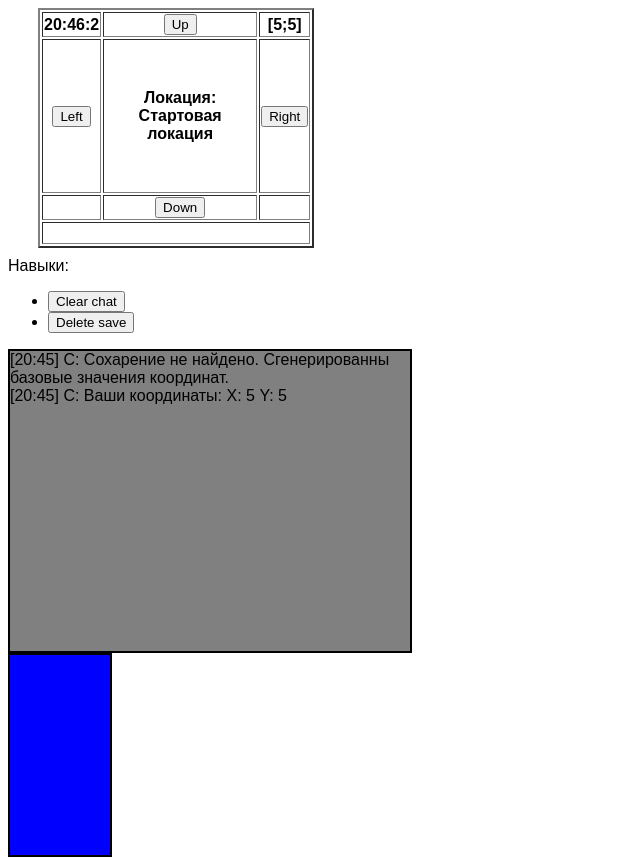
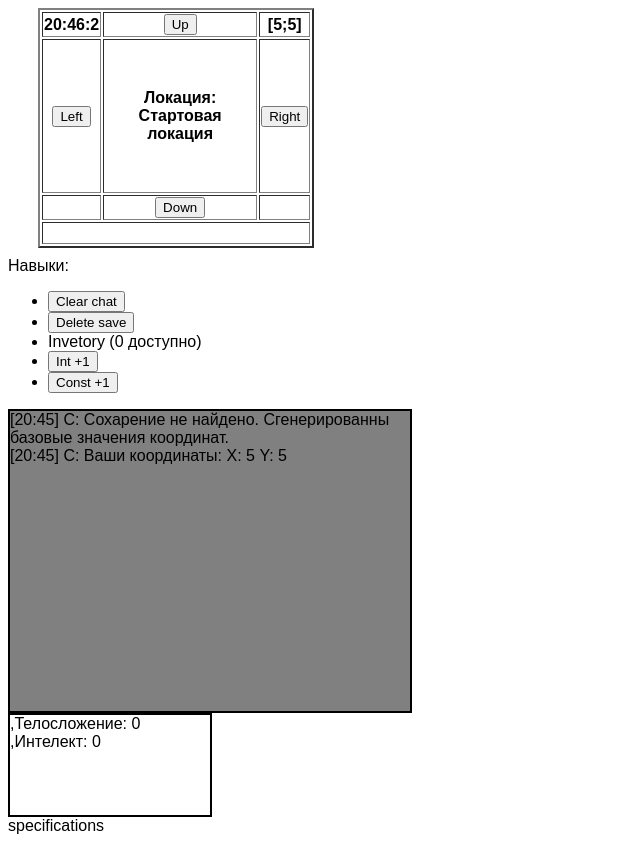
Before and after one commit to 404-html/f-honcharenko.github.io, a plain HTML site: page index.html in a window 1280 px wide. Shown: the whole page, without its empty margins (0-640 px from the left). After the commit the page ends 843 px from the top, so only its background shows below. Drawn offline with Linux system fonts and the light colour scheme.

Commit message:
Хар-ки
Переделал характеристики.
Создал возможность их измениния и заисимость с побочніми праметрами.
Инвентарь.

```diff
--- a/functions.js
+++ b/functions.js
@@ -15,12 +15,30 @@ function matrixArray(rows,columns){
 //Интерфейс
 function update(){
 	var tim = new Date();
-	// document.getElementById('points-keys-writer').innerHTML = '['+player.coordinates.loc_x+';'+player.coordinates.loc_y+']';//Location cord.
+		document.getElementById('points-keys-writer').innerHTML = point_write_html();
 	document.getElementById('write-place-cord').innerHTML = '['+player.coordinates.loc_x+';'+player.coordinates.loc_y+']';//Location cord.
 	document.getElementById('write-place-loc').innerHTML = locs[player.coordinates.loc_x][player.coordinates.loc_y];//Location name
 	document.getElementById('write-place-time').innerHTML = tim.getHours()+':'+tim.getMinutes()+':'+tim.getSeconds();//time
+	document.getElementById('inv-writer').innerHTML = 'Invetory ('+player.inventory.capacity+' доступно)';//time
+
 };
-//хар-ки
+//har-ki in html
+function point_write_html(){
+	var arr = point_writer();
+	var arr2 = new Array();
+	// console.log(arr);
+	document.getElementById('points-keys-writer-dis').innerHTM = "1";
+	for (var i = 1; i <= arr.length-1; i++) {
+		// console.log(i);
+		arr2[i] = document.getElementById('points-keys-writer-dis').innerHTML + arr[i]+"<br/>";
+		// console.log(arr2);
+
+	}
+
+	return arr2;
+}
+
+//хар-ки in array
 function point_writer(){
 	var points = new Array();
 	for (var key in player.spec) {
@@ -47,13 +65,16 @@ function point_num(id){
 //point_levelup
 function point_up(id, number){
 	player.spec[id].value = player.spec[id].value+number;
-	return player.spec[id].value;
+	return player.spec[id].name_ru+": "+player.spec[id].value;
 }
 //Сохранение
 function savetoLS(){
 	localStorage['player'] = JSON.stringify(player);
 };
-
+//
+function update_sub_point(){
+	player.inventory.capacity = player.spec.const.value*2;
+}
 
 //chat
 function notific2(msg){
@@ -75,6 +96,8 @@ function chat_clear(){
 };
 //Save-deleter
 function save_del(msg){
+	update_value = false;
 	localStorage.clear();
 	document.location.reload();
+	update_value = true;
 };
--- a/global.css
+++ b/global.css
@@ -30,10 +30,13 @@ table{
 	word-wrap: break-word;
 }
 #points-keys-writer{
-	width: 100px;
-	height: 200px;
+	width: 200px;
+	height: 100px;
 	border: 2px double black ;
-	background-color: blue;
+	/*background-color: blue;*/
 	overflow-y: auto;
 	word-wrap: break-word;
 }
+#points-keys-writer-dis{
+	display: none;
+}
--- a/index.html
+++ b/index.html
@@ -35,13 +35,18 @@
 	<ul>
 		<li><input type="button" class="chat_cleat" value="Clear chat" onclick="chat_clear()">
 		<li><input type="button" class="save_del" value="Delete save" onclick="save_del()">
+		<li><div id="inv-writer"></div>
+		<li><input type="button" class="int1" value="Int +1" onclick="point_up('int',1)">
+		<li><input type="button" class="int1" value="Const +1" onclick="point_up('const',1)">
+
 	</ul>
 </div>
 	</div>
 	<div id="notific"></div>
 
  		<div id="points-keys-writer"></div>
-
+ 		<div id="points-keys-writer-dis"></div>
+specifications
 <!-- *Откройте консоль для более подробной информации -->
 </body>
 	<script type="text/javascript" src="functions.js"></script>
--- a/main.js
+++ b/main.js
@@ -23,7 +23,7 @@ try {
 		inventory:{
 				name_ru: "Инвентарь",
 				name_en: "Inventory",
-				// capacity:  player.spec.const.value*2
+				capacity:  0
 			},
     coordinates:{
         loc_x: 5,
@@ -31,6 +31,7 @@ try {
     		loc_z: 0
     }
 };
+
 	console.log("	С: Сохарение не найдено. Сгенерированны базовые значения координат.");
 	notific2("	С: Сохарение не найдено. Сгенерированны базовые значения координат.");
 }
--- a/update.js
+++ b/update.js
@@ -1,5 +1,10 @@
 //Обновление с интервалом в 0,1 с.
+var update_value = true;
 var timerID = setInterval(function(){
-	update();
-	savetoLS();
+		if (update_value=true) {
+		update();
+		update_sub_point()
+		// point_write_html();
+		savetoLS();
+	}
 }, 100)
```
